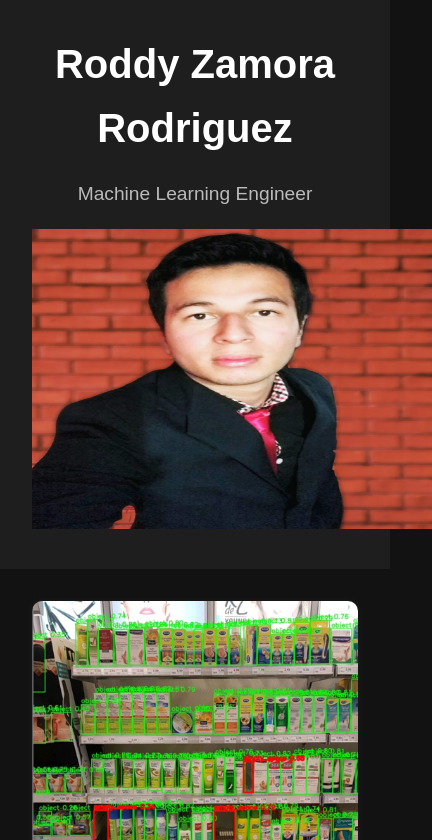
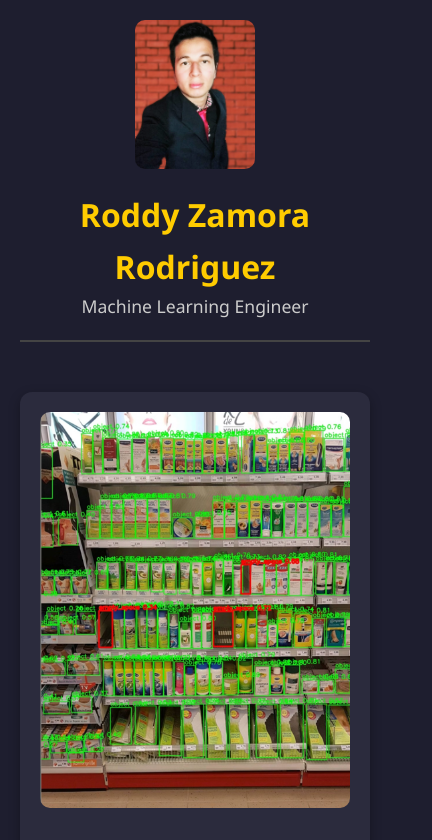
Before and after one commit to RoddyZ/RoddyZ.github.io, a plain HTML site: page index.html in a window 390 px wide. Shown: the top 840 px of the page, 432 px wide, since content can reach past the window. Drawn offline with Linux system fonts and the light colour scheme.

Commit message:
Cambios inciiales

```diff
--- a/index.html
+++ b/index.html
@@ -11,12 +11,15 @@
 </head>
 
 <body>
-    <header>
-        <h1>Roddy Zamora Rodriguez</h1>
-        <p>Machine Learning Engineer</p>
-        <img class="hero-image" src="images/03Montaje.jpg" width="400" height="300" alt="imagen personal">
+    <header style="display: flex; align-items: center; gap: 20px;">
+        <img class="hero-image" src="images/03Montaje.jpg" alt="imagen personal"
+            style="width: 120px; height: auto; border-radius: 10px;">
+        <div>
+            <h1>Roddy Zamora Rodriguez</h1>
+            <p>Machine Learning Engineer</p>
+        </div>
+    </header>
 
-    </header>
 
     <section class="projects">
         <div class="project">
--- a/styles.css
+++ b/styles.css
@@ -1,111 +1,164 @@
-/* styles.css */
+/* Reset básico */
+* {
+    margin: 0;
+    padding: 0;
+    box-sizing: border-box;
+}
 
 body {
-    font-family: Arial, sans-serif;
-    margin: 0;
-    background-color: #121212;
-    color: #ffffff;
+    font-family: "Segoe UI", Tahoma, Geneva, Verdana, sans-serif;
+    background-color: #1e1e2f;
+    color: #f4f4f4;
     line-height: 1.6;
+    padding: 20px;
 }
 
+/* HEADER */
 header {
+    display: flex;
+    align-items: center;
+    /* justify-content: center; /* Descomenta esta línea para centrar el contenido horizontalmente */
+    gap: 20px;
+    margin-bottom: 50px;
+    border-bottom: 2px solid #444;
+    padding-bottom: 20px;
+    flex-direction: column;
+    /* Agregado para apilar la imagen y el texto verticalmente */
     text-align: center;
-    background-color: #1e1e1e;
-    padding: 2rem;
+    /* Centrar el texto */
+}
+
+header img.hero-image {
+    width: 120px;
+    height: auto;
+    border-radius: 10px;
 }
 
 header h1 {
-    margin: 0;
-    font-size: 2.5rem;
+    font-size: 2rem;
+    color: #ffcc00;
 }
 
 header p {
-    font-size: 1.2rem;
-    color: #bbbbbb;
+    font-size: 1.1rem;
+    color: #ccc;
 }
 
+/* PROJECTS */
 .projects {
     display: flex;
     flex-direction: column;
-    gap: 2rem;
-    padding: 2rem;
+    gap: 40px;
+    margin-bottom: 60px;
 }
 
 .project {
     display: flex;
-    flex-direction: column;
-    background-color: #1f1f1f;
-    border-radius: 10px;
-    overflow: hidden;
-    box-shadow: 0 0 10px rgba(255, 255, 255, 0.05);
+    flex-direction: row;
+    /* Mantener en fila por defecto */
+    gap: 20px;
+    align-items: center;
+    /* Centrar verticalmente la imagen con el texto en pantallas grandes */
+    background-color: #2b2b3d;
+    padding: 20px;
+    border-radius: 12px;
+    box-shadow: 0 4px 12px rgba(0, 0, 0, 0.3);
 }
 
 .project img {
-    width: 100%;
+    width: 250px;
+    /* Reducir el ancho de la imagen */
     height: auto;
-    display: block;
+    object-fit: cover;
+    border-radius: 10px;
+    /* Flex-shrink para que la imagen se encoja si no hay espacio */
+    flex-shrink: 0;
 }
 
 .project .info {
-    padding: 1rem;
+    flex: 1;
+    /* Permitir que el div de información ocupe el espacio restante */
+}
+
+/* Media query para pantallas pequeñas */
+@media (max-width: 768px) {
+    .project {
+        flex-direction: column;
+        /* Apilar imagen y texto en pantallas pequeñas */
+        align-items: center;
+        /* Centrar los elementos apilados */
+        text-align: center;
+        /* Centrar el texto en pantallas pequeñas */
+    }
+
+    .project img {
+        width: 100%;
+        /* La imagen ocupará el 100% del ancho del contenedor en pantallas pequeñas */
+        max-width: 300px;
+        /* Pero con un máximo para que no sea excesivamente grande */
+        margin-bottom: 15px;
+        /* Espacio debajo de la imagen */
+    }
+
+    header {
+        flex-direction: column;
+        align-items: center;
+        text-align: center;
+    }
+
+    header img.hero-image {
+        width: 120px;
+        /* Mantener un tamaño razonable para la imagen personal */
+    }
 }
 
 .project h2 {
-    margin-top: 0;
-    color: #00bcd4;
+    font-size: 1.4rem;
+    margin-bottom: 10px;
+    color: #61dafb;
 }
 
-.skills {
-    background-color: #1e1e1e;
-    padding: 2rem;
-    margin: 2rem;
-    border-radius: 10px;
+.project p {
+    color: #ddd;
 }
 
-.skills h2 {
-    margin-bottom: 1rem;
-    color: #00bcd4;
-}
-
-.skills ul {
-    list-style-type: none;
-    padding: 0;
-}
-
-.skills li {
-    padding: 0.5rem 0;
-    border-bottom: 1px solid #333;
-}
-
-.skills strong {
-    color: #ffffff;
-}
-
+/* CONTACTO */
 .contact {
-    background-color: #000000;
-    padding: 2rem;
+    background-color: #333;
+    padding: 40px 20px;
+    border-radius: 12px;
     text-align: center;
 }
 
 .contact h3 {
-    color: #00bcd4;
+    font-size: 1.3rem;
+    margin-bottom: 10px;
+    color: #ffcc00;
 }
 
 .contact a {
+    font-size: 1rem;
+    color: #61dafb;
     text-decoration: none;
-    color: #00bcd4;
+}
+
+.contact a:hover {
+    text-decoration: underline;
 }
 
 .social {
-    margin-top: 1rem;
+    margin-top: 20px;
+    display: flex;
+    justify-content: center;
+    gap: 20px;
 }
 
 .social-link {
+    width: 30px;
+    height: 30px;
+    background-size: contain;
+    background-repeat: no-repeat;
     display: inline-block;
-    width: 40px;
-    height: 40px;
-    margin: 0 10px;
-    background-size: cover;
 }
 
 .social-link.linkedin {
@@ -121,17 +174,25 @@ header p {
     background-image: url('images/github.svg');
 }
 
-/* Responsive */
-@media (min-width: 768px) {
+/* RESPONSIVE DESIGN */
+@media (max-width: 768px) {
     .project {
-        flex-direction: row;
+        flex-direction: column;
+        align-items: center;
     }
 
     .project img {
-        width: 40%;
+        width: 100%;
+        max-width: 400px;
     }
 
-    .project .info {
-        width: 60%;
+    header {
+        flex-direction: column;
+        align-items: center;
+        text-align: center;
+    }
+
+    header img.hero-image {
+        width: 150px;
     }
 }
```
